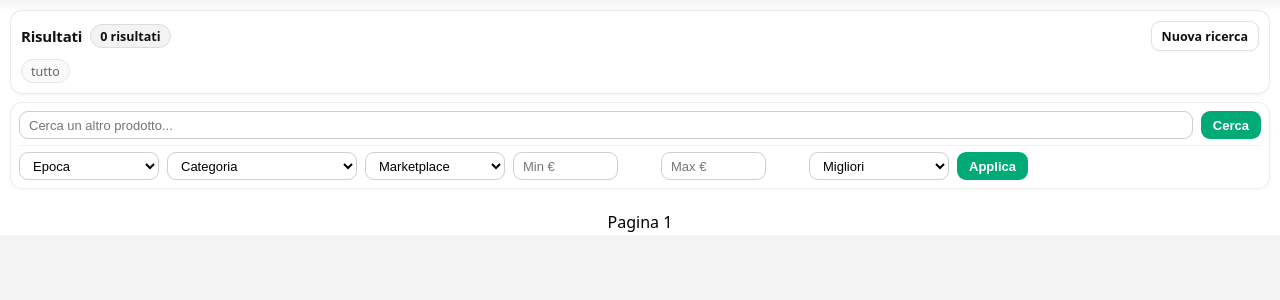
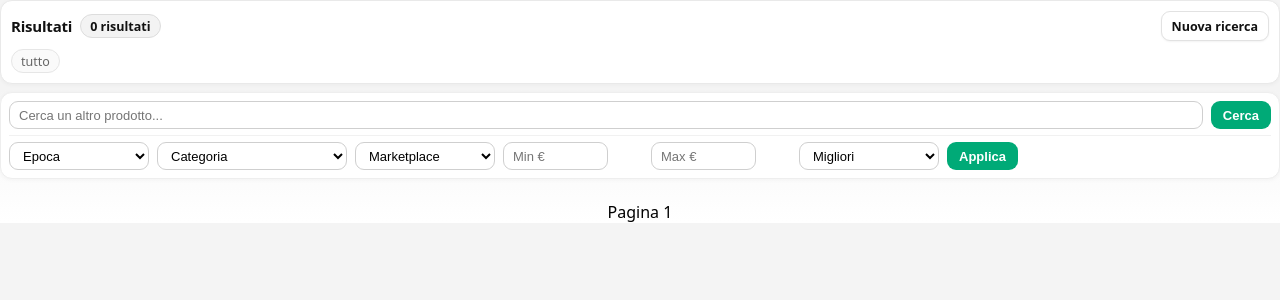
Before and after one commit to retrofutureitalia25/retrofuture-search, a Flask app: page /search in a window 1280 px wide. Shown: the top 300 px of the page. Run offline with Flask 3, Linux system fonts and the light colour scheme; data that the repository does not hold is empty.

Commit message:
Update results.html

```diff
--- a/templates/results.html
+++ b/templates/results.html
@@ -554,16 +554,13 @@
     }
 
     #rf-root{
-      padding: 10px 10px 2px;
       background: linear-gradient(
         to bottom,
-        #f4f4f4 0px,
-        #f6f6f6 3px,
-        #fafafa 7px,
-        #ffffff 12px,
+        rgba(244,244,244,0) 0%,
+        rgba(244,244,244,0.6) 40%,
         #ffffff 100%
       );
-     }
+    }
 
     @media (max-width: 520px){
       #rf-root{
```
